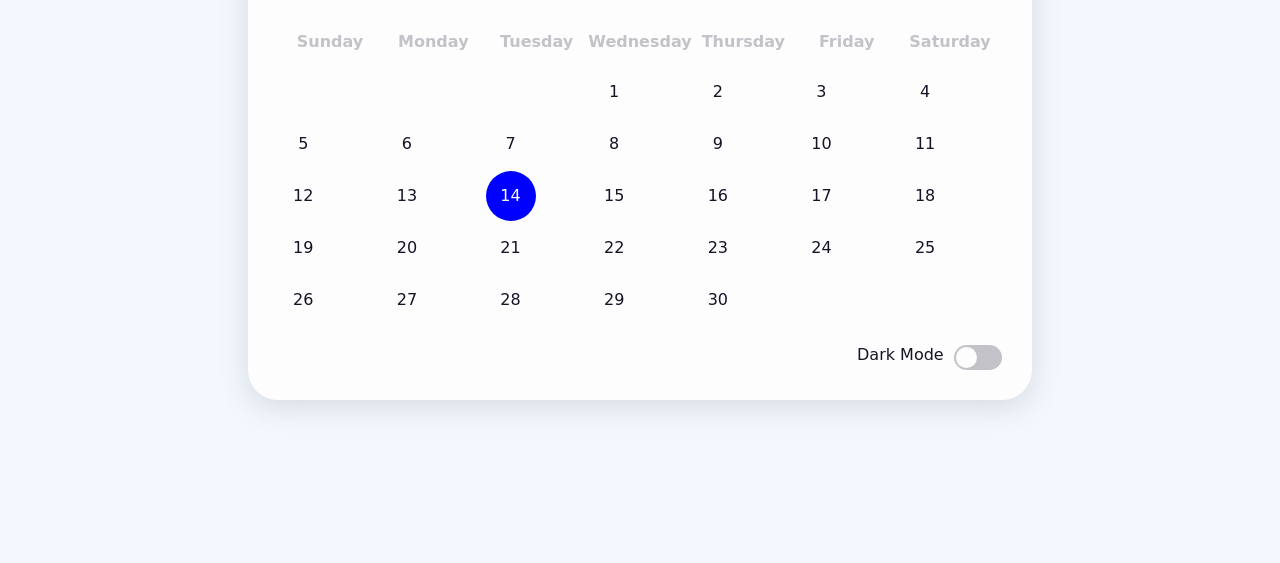
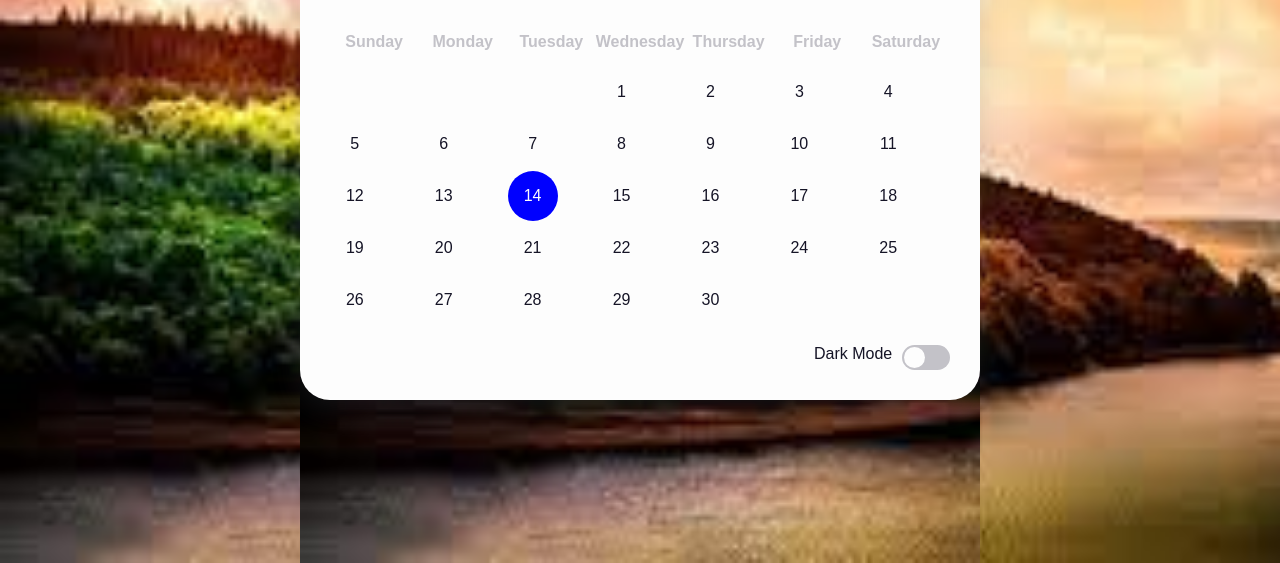
Before and after one commit to Mahima-Gupta1315/calendar, a plain HTML site: page index.html in a window 1280 px wide. Shown: the part 237-800 px from the top of the page. Drawn offline with Linux system fonts and the light colour scheme.

Commit message:
Update style.css

```diff
--- a/style.css
+++ b/style.css
@@ -49,8 +49,11 @@ body {
     height: 100vh;
     display: grid;
     place-items: center;
-    font-family: var(--font-family);
-    background-color: var(--bg-body);
+    font-family: sans-serif;
+    background-image: url(landscape.jpg);
+    background-repeat: no-repeat;
+    background-size: cover;
+
 }
 
 .calendar {
```
